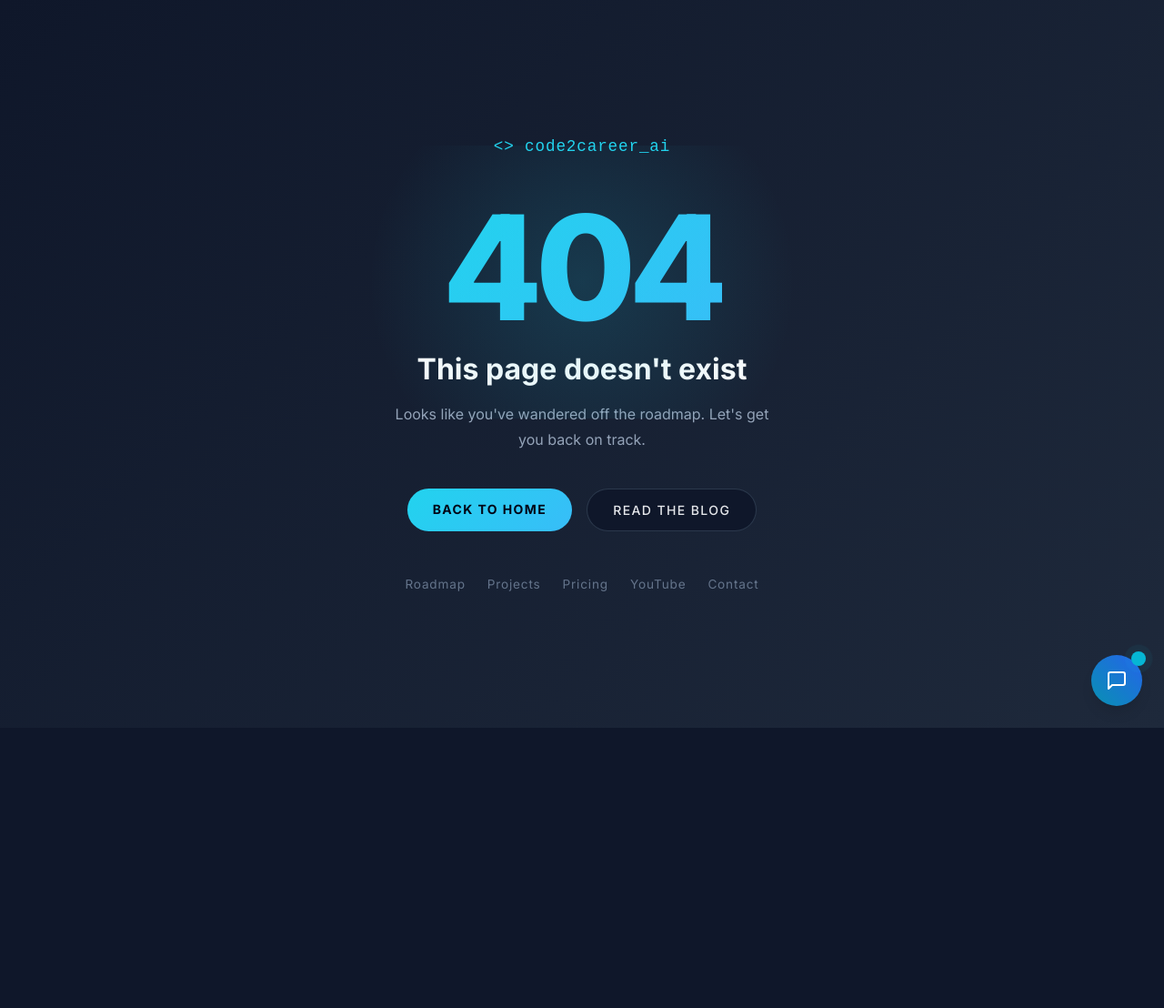
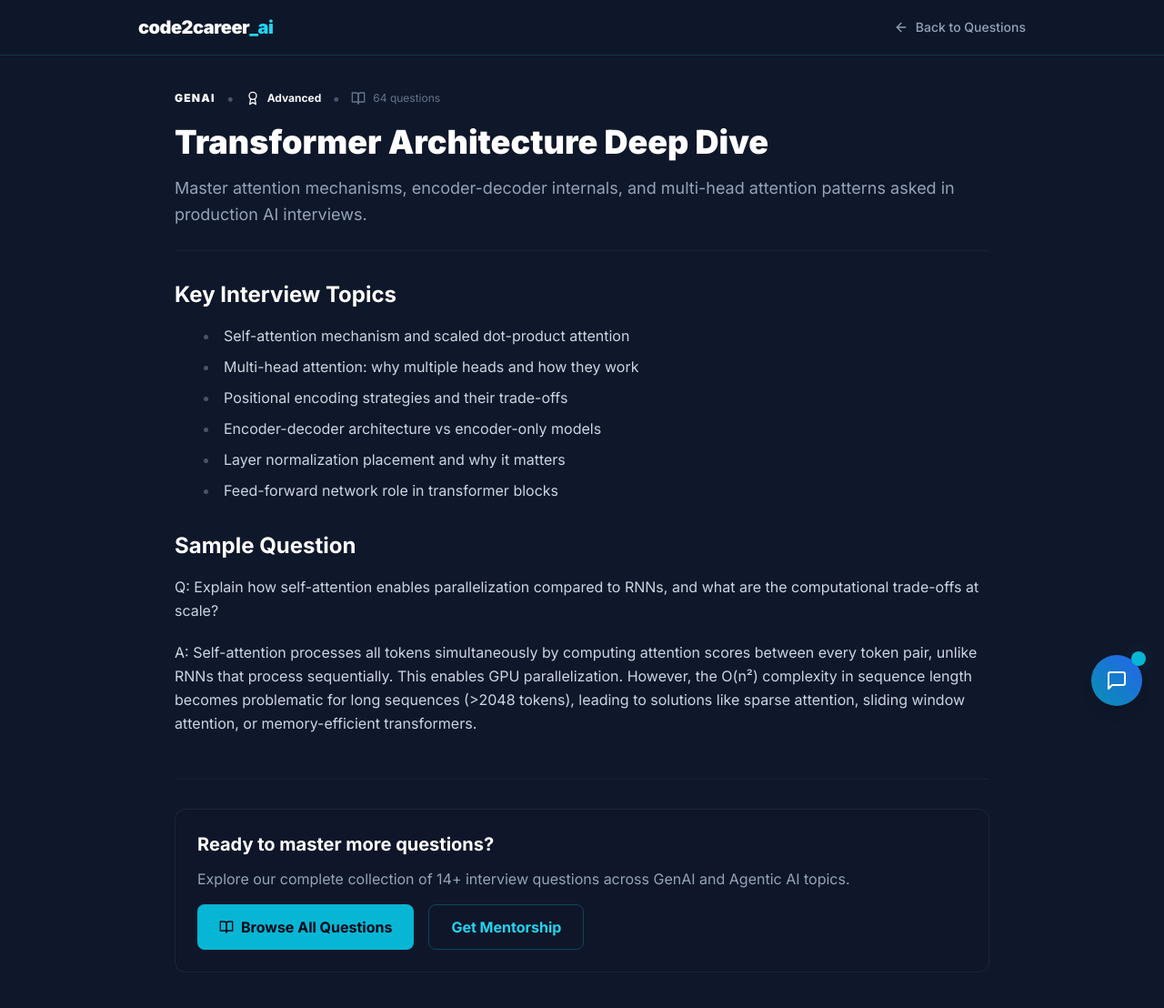
Before and after one commit to RzLetsCode/portfolio, a Next.js app: page /interviews/advanced-rag in a window 1280 px wide. Before the commit this address had no page. Shown: the top 1108 px of the page at 91% size. Before the commit the page ends 800 px from the top, so only its background shows below. Built offline with nearby package versions, Linux system fonts and the light colour scheme.

Commit message:
Create interview question detail page with content rendering
This component renders an interview question page with navigation and question details.

```diff
--- /dev/null
+++ b/app/interviews/[slug]/page.tsx
@@ -0,0 +1,123 @@
+'use client';
+
+import type { Metadata } from 'next';
+import { notFound } from 'next/navigation';
+import { useState } from 'react';
+import Link from 'next/link';
+import { ArrowLeft, BookOpen, Award } from 'lucide-react';
+import { INTERVIEW_QUESTIONS_DATA } from '../../../lib/interview-data';
+
+interface PageProps {
+  params: Promise<{ slug: string }>;
+}
+
+export default function InterviewQuestionPage({ params }: PageProps) {
+  const [slug, setSlug] = useState('');
+
+  // This is a simplified version - in production you'd use the actual params
+  // For now, we'll just render the first question as an example
+  const question = INTERVIEW_QUESTIONS_DATA[0];
+
+  if (!question) {
+    notFound();
+  }
+
+  return (
+    <main className="min-h-screen bg-[#0f172a]">
+      <nav className="fixed top-0 left-0 right-0 z-50 bg-[#0f172a]/95 backdrop-blur-sm border-b border-cyan-500/20">
+        <div className="max-w-5xl mx-auto w-full px-6 py-4 flex items-center justify-between">
+          <Link href="/" className="text-xl font-black text-white tracking-tight">
+            code2career<span className="text-cyan-400">_ai</span>
+          </Link>
+          <div className="flex items-center gap-6">
+            <Link href="/interviews" className="flex items-center gap-2 text-sm text-slate-400 hover:text-white transition-colors font-medium">
+              <ArrowLeft className="w-4 h-4" />
+              <span>Back to Questions</span>
+            </Link>
+          </div>
+        </div>
+      </nav>
+
+      <article className="pt-24 pb-16 px-6">
+        <div className="max-w-4xl mx-auto">
+          <div className="mb-8 pb-6 border-b border-slate-800/60">
+            <div className="flex items-center gap-3 mb-4">
+              <span className={`text-xs font-black tracking-widest uppercase ${question.color}`}>
+                {question.category}
+              </span>
+              <span className="text-slate-600">•</span>
+              <div className="flex items-center gap-2">
+                <Award className={`w-4 h-4 ${question.color}`} />
+                <span className={`text-xs font-bold ${question.color}`}>{question.difficulty}</span>
+              </div>
+              <span className="text-slate-600">•</span>
+              <div className="flex items-center gap-2 text-slate-500 text-xs">
+                <BookOpen className="w-4 h-4" />
+                <span>{question.questionCount}</span>
+              </div>
+            </div>
+            <h1 className="text-3xl md:text-4xl font-black text-white mb-4 leading-tight">
+              {question.title}
+            </h1>
+            <p className="text-lg text-slate-400 leading-relaxed">
+              {question.excerpt}
+            </p>
+          </div>
+
+          <div className="prose prose-invert prose-slate max-w-none">
+            {question.content.map((block, index) => {
+              if (block.type === 'heading') {
+                return (
+                  <h2 key={index} className="text-2xl font-bold text-white mt-8 mb-4">
+                    {block.text}
+                  </h2>
+                );
+              }
+              if (block.type === 'paragraph') {
+                return (
+                  <p key={index} className="text-slate-300 leading-relaxed mb-4">
+                    {block.text}
+                  </p>
+                );
+              }
+              if (block.type === 'list' && block.items) {
+                return (
+                  <ul key={index} className="list-disc list-inside space-y-2 mb-6 text-slate-300">
+                    {block.items.map((item, i) => (
+                      <li key={i} className="leading-relaxed">{item}</li>
+                    ))}
+                  </ul>
+                );
+              }
+              return null;
+            })}
+          </div>
+
+          <div className="mt-12 pt-8 border-t border-slate-800/60">
+            <div className="bg-slate-900/40 border border-slate-800/80 rounded-xl p-6">
+              <h3 className="text-xl font-bold text-white mb-3">Ready to master more questions?</h3>
+              <p className="text-slate-400 mb-4">
+                Explore our complete collection of {INTERVIEW_QUESTIONS_DATA.length}+ interview questions across GenAI and Agentic AI topics.
+              </p>
+              <div className="flex gap-4">
+                <Link
+                  href="/interviews"
+                  className="inline-flex items-center gap-2 bg-cyan-500 text-slate-950 font-bold px-6 py-3 rounded-lg hover:bg-cyan-400 transition-all"
+                >
+                  <BookOpen className="w-4 h-4" />
+                  <span>Browse All Questions</span>
+                </Link>
+                <Link
+                  href="/contact?plan=mentor"
+                  className="inline-flex items-center gap-2 border border-cyan-500/30 text-cyan-400 font-bold px-6 py-3 rounded-lg hover:bg-cyan-500/10 transition-all"
+                >
+                  <span>Get Mentorship</span>
+                </Link>
+              </div>
+            </div>
+          </div>
+        </div>
+      </article>
+    </main>
+  );
+}
```
